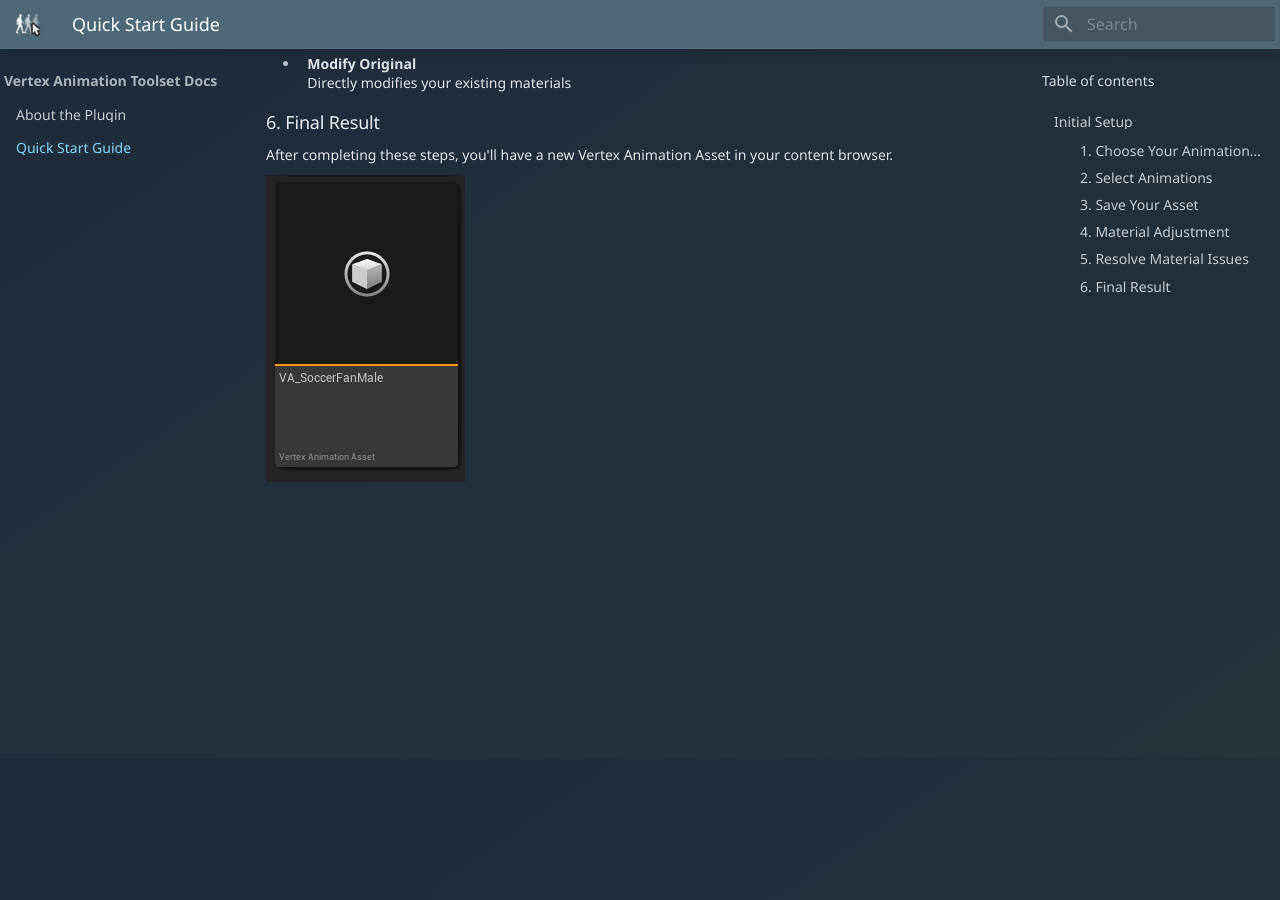
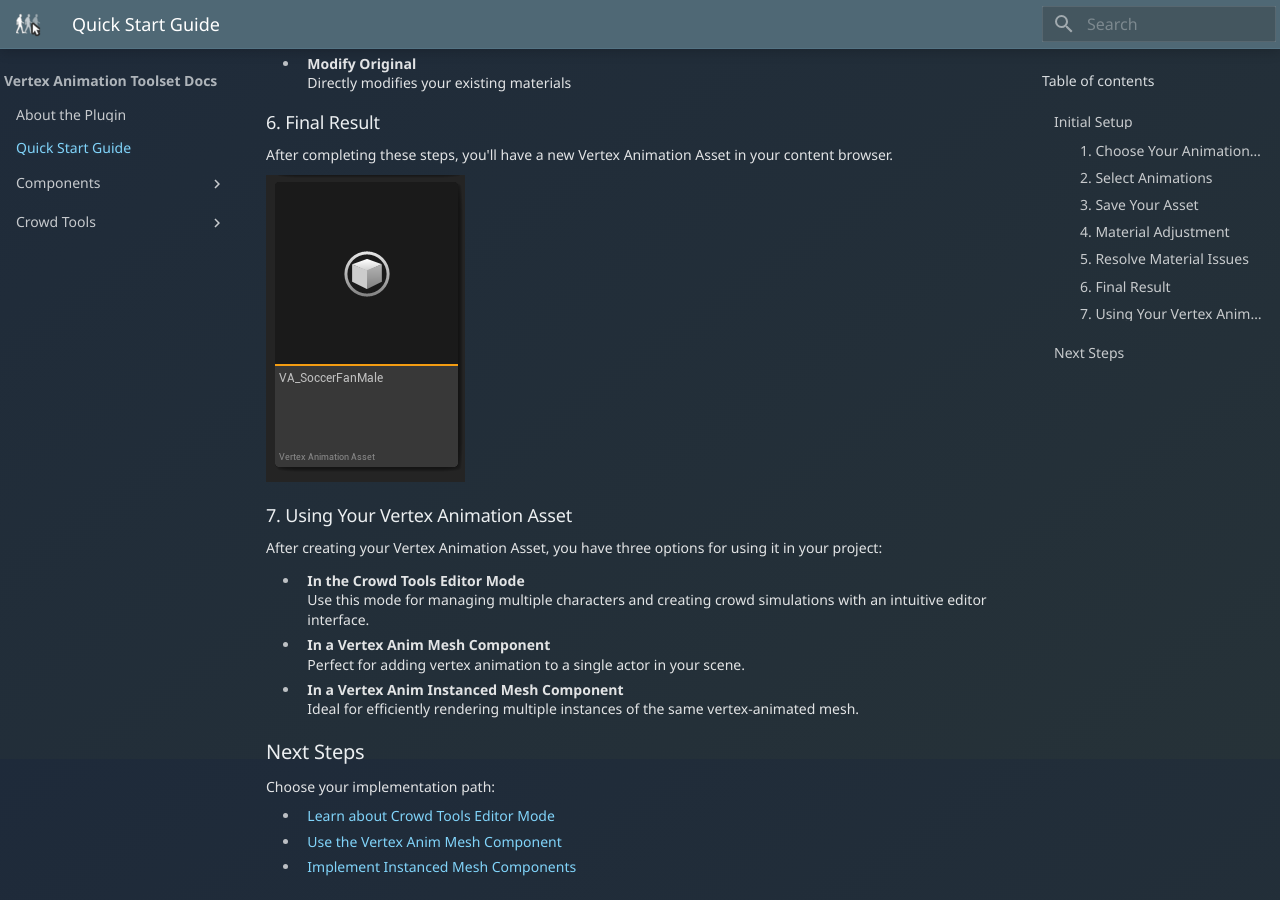
Before and after one commit to Milswanca/VertexAnimationDocumentation, an MkDocs documentation site: the page built from docs/quick-start.md, in a window 1280 px wide and 900 px high, scrolled down 1941 px. Built offline with MkDocs 1.6.1 and Material for MkDocs 9.7.7, drawn with Linux system fonts in a browser that asks for light colours; before the commit the page ends 2451 px from its top, so only the background shows below that.

Commit message:
progress

```diff
--- a/docs/quick-start.md
+++ b/docs/quick-start.md
@@ -50,3 +50,24 @@ When resolving material errors, you'll have two options:
 After completing these steps, you'll have a new Vertex Animation Asset in your content browser.
 
    ![Vertex Animation Asset](assets/quick_4.png)
+
+### 7. Using Your Vertex Animation Asset
+
+After creating your Vertex Animation Asset, you have three options for using it in your project:
+
+- **In the Crowd Tools Editor Mode**
+  Use this mode for managing multiple characters and creating crowd simulations with an intuitive editor interface.
+
+- **In a Vertex Anim Mesh Component**
+  Perfect for adding vertex animation to a single actor in your scene.
+
+- **In a Vertex Anim Instanced Mesh Component**
+  Ideal for efficiently rendering multiple instances of the same vertex-animated mesh.
+
+## Next Steps
+
+Choose your implementation path:
+
+- [Learn about Crowd Tools Editor Mode](crowd-tools-editor-mode.md)
+- [Use the Vertex Anim Mesh Component](vertex-anim-mesh-component.md)
+- [Implement Instanced Mesh Components](vertex-anim-instanced-mesh-component.md)
--- a/mkdocs.yml
+++ b/mkdocs.yml
@@ -13,6 +13,11 @@ extra_css:
 nav:
     - About the Plugin: index.md
     - Quick Start Guide: quick-start.md
+    - Components:
+        - Vertex Anim Mesh Component: vertex-anim-mesh-component.md
+        - Vertex Anim Instanced Mesh Component: vertex-anim-instanced-mesh-component.md
+    - Crowd Tools:
+        - Editor Mode: crowd-tools-editor-mode.md
 
 markdown_extensions:
   - attr_list
```
Also changed, not shown: docs/crowd-tools-editor-mode.md (added, +12 -0 lines), docs/vertex-anim-instanced-mesh-component.md (added, +12 -0 lines), docs/vertex-anim-mesh-component.md (added, +12 -0 lines).
